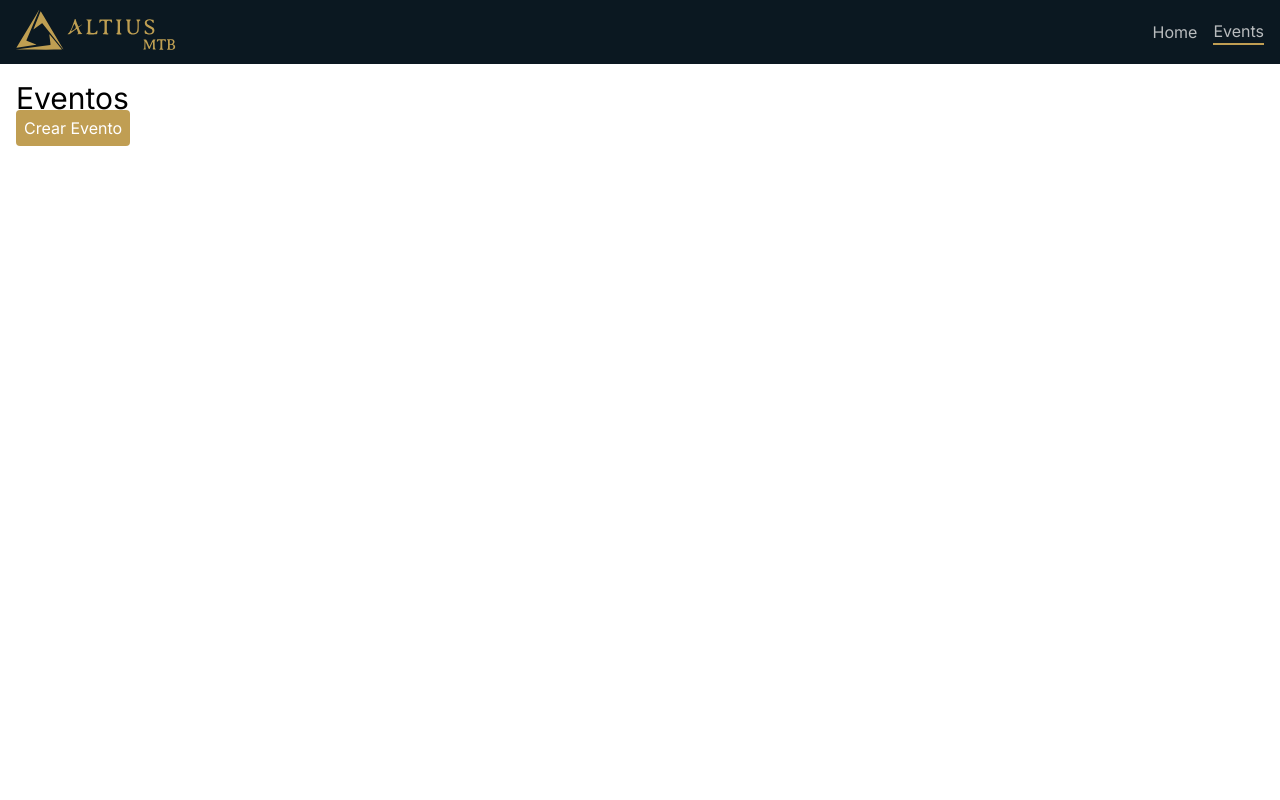
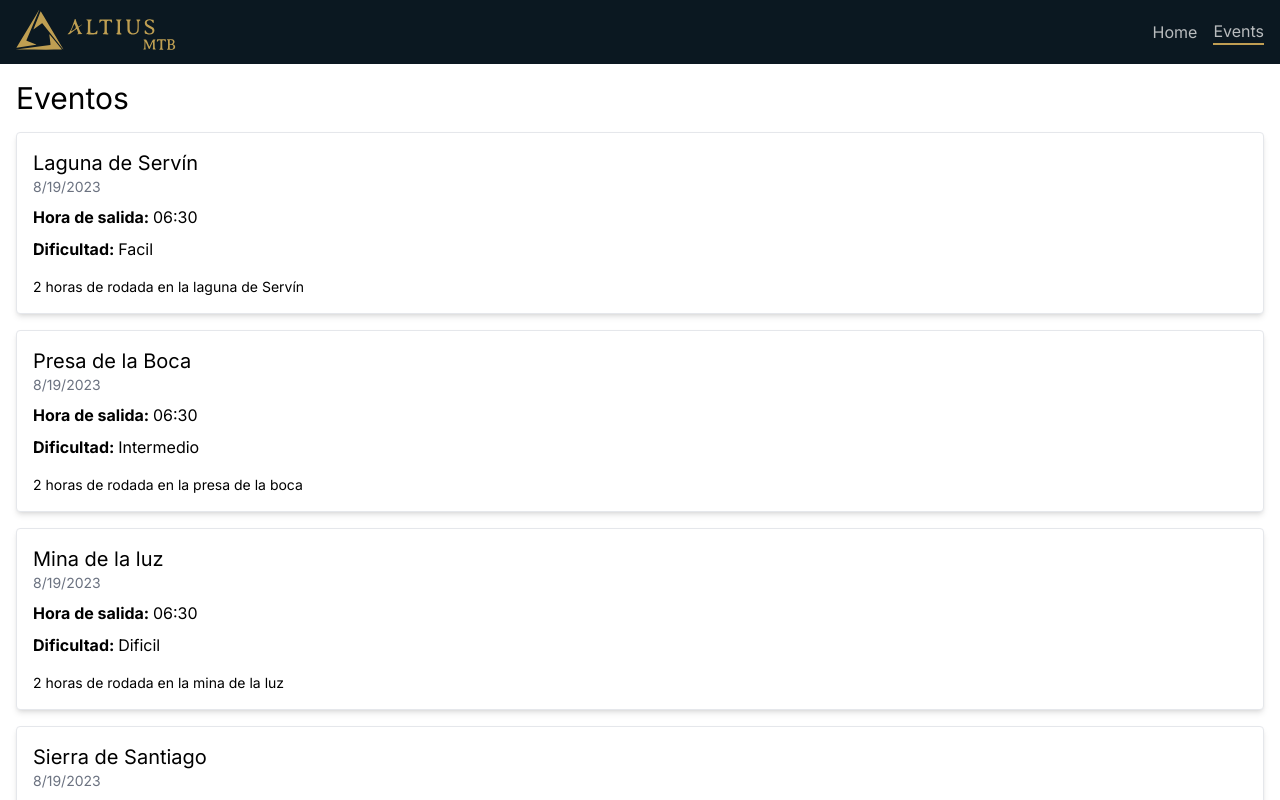
Before and after one commit to JaviZamudio/Altius, a Next.js app: page /events in a window 1280 px wide. Shown: the top 800 px of the page. Built offline with nearby package versions, Linux system fonts and the light colour scheme.

Commit message:
events page prototype

```diff
--- a/src/app/events/page.tsx
+++ b/src/app/events/page.tsx
@@ -2,6 +2,49 @@ import Header from "@/components/Header";
 import Link from "next/link";
 
 export default function EventsPage() {
+  const events = [
+    {
+      "title": "Laguna de Servín",
+      "description": "2 horas de rodada en la laguna de Servín",
+      date: new Date("2023-08-19"),
+      "stravaLink": "https://www.strava.com/routes/284928",
+      "difficulty": "Facil",
+      "takeOffTime": "06:30",
+      "meetingPoint": "Laguna de Servín",
+      "finishTime": "08:30"
+    },
+    {
+      "title": "Presa de la Boca",
+      "description": "2 horas de rodada en la presa de la boca",
+      date: new Date("2023-08-19"),
+      "stravaLink": "https://www.strava.com/routes/284928",
+      "difficulty": "Intermedio",
+      "takeOffTime": "06:30",
+      "meetingPoint": "Laguna de Servín",
+      "finishTime": "08:30"
+    },
+    {
+      "title": "Mina de la luz",
+      "description": "2 horas de rodada en la mina de la luz",
+      date: new Date("2023-08-19"),
+      "stravaLink": "https://www.strava.com/routes/284928",
+      "difficulty": "Dificil",
+      "takeOffTime": "06:30",
+      "meetingPoint": "Laguna de Servín",
+      "finishTime": "08:30"
+    },
+    {
+      "title": "Sierra de Santiago",
+      "description": "2 horas de rodada en la sierra de Santiago",
+      date: new Date("2023-08-19"),
+      "stravaLink": "https://www.strava.com/routes/284928",
+      "difficulty": "Extremo",
+      "takeOffTime": "06:30",
+      "meetingPoint": "Laguna de Servín",
+      "finishTime": "08:30"
+    }
+  ]
+
   return (
     <>
       <Header />
@@ -11,11 +54,37 @@ export default function EventsPage() {
           Eventos
         </h1>
 
+        {/* Events List */}
+        <div className='flex flex-col gap-4 my-4'>
+          {events.map((event, index) => (
+            <div key={index} className='bg-white p-4 rounded shadow-md border border-gray-200'>
+              <h2 className='text-xl'>{event.title}</h2>
+              <p className='text-sm text-gray-500'>
+                {event.date.toLocaleDateString()}
+              </p>
+
+              <div className='mt-2 flex flex-col gap-2'>
+                <p>
+                  <span className='font-bold'>Hora de salida: </span>
+                  {event.takeOffTime}
+                </p>
+                <p>
+                  <span className='font-bold'>Dificultad: </span>
+                  {event.difficulty}
+                </p>
+                <p className="text-sm mt-2">
+                  {event.description}
+                </p>
+              </div>
+            </div>
+          ))}
+        </div>
+
         {/* Add Event Button */}
         <Link href='/events/add' className="bg-secondary text-white p-2 rounded">
           Crear Evento
         </Link>
-      </main>
+      </main >
     </>
   )
 }
```
